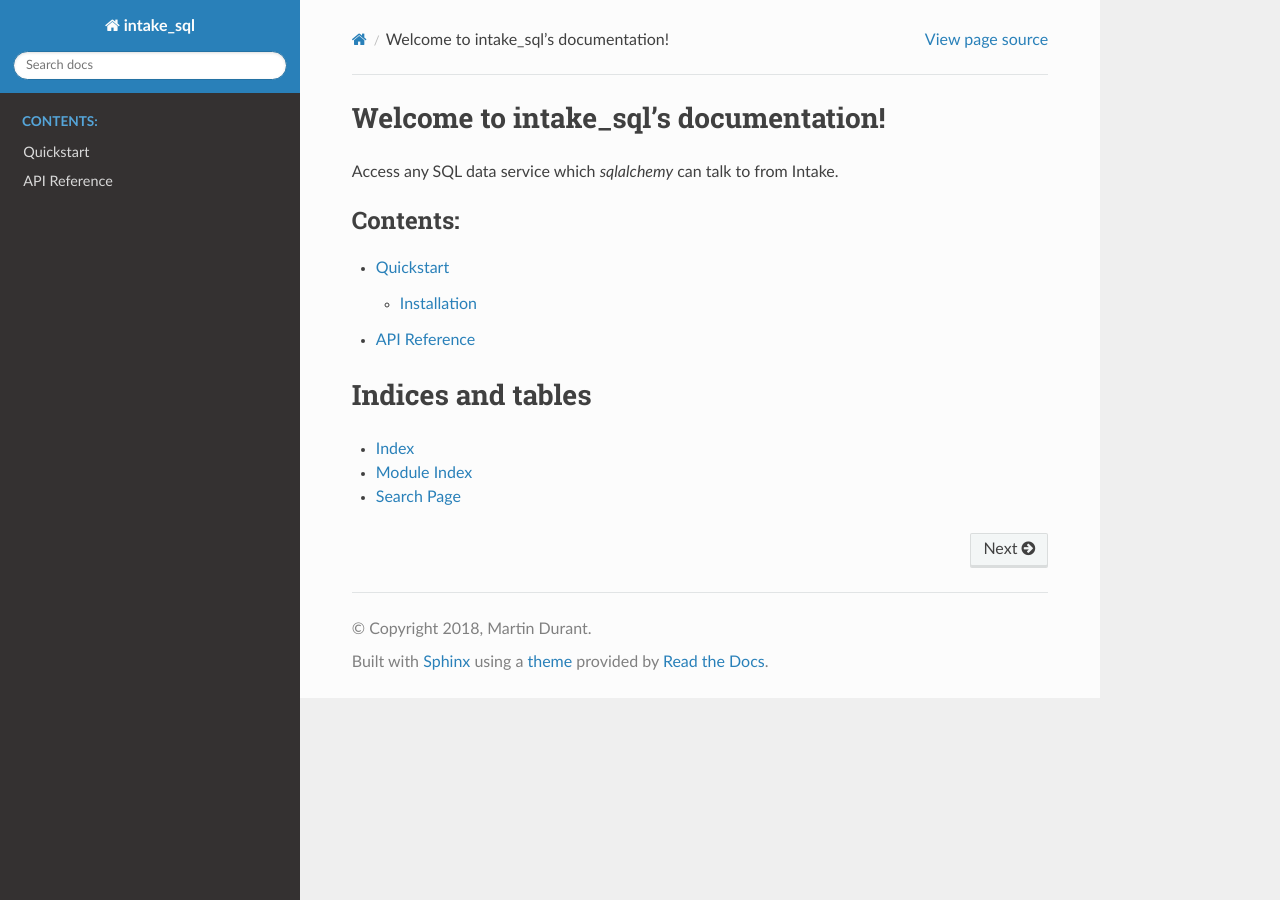
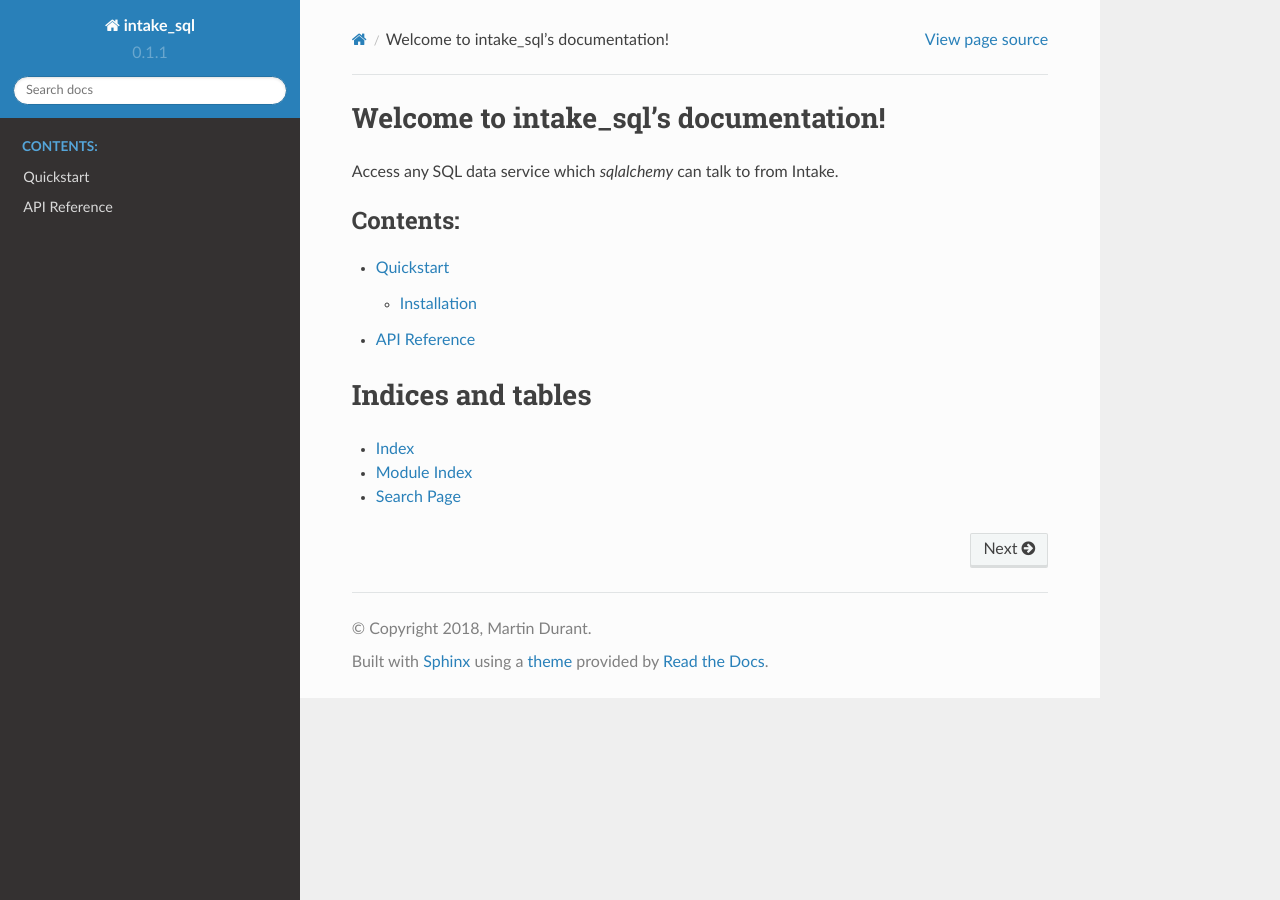
Before and after one commit to intake/intake-sql, a Sphinx documentation site: the page built from docs/source/index.rst, in a window 1280 px wide. Built offline with Sphinx 7.4.7 and the Read the Docs theme 2.0.0, drawn with Linux system fonts in a browser that asks for light colours.

Commit message:
try doc with simple version string

```diff
--- a/docs/source/conf.py
+++ b/docs/source/conf.py
@@ -59,10 +59,9 @@ author = u'Martin Durant'
 # built documents.
 #
 # The short X.Y version.
-import intake_sql
-version = intake_sql.__version__
+version = '0.1.1'
 # The full version, including alpha/beta/rc tags.
-release = intake_sql.__version__
+release = '0.1.1'
 
 # The language for content autogenerated by Sphinx. Refer to documentation
 # for a list of supported languages.
```
